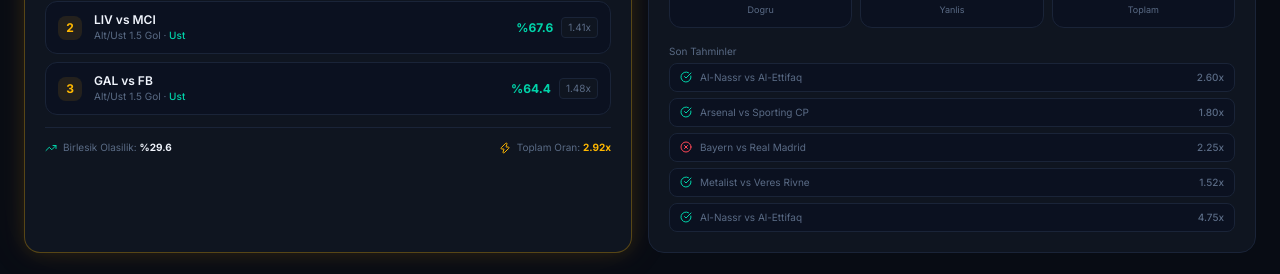
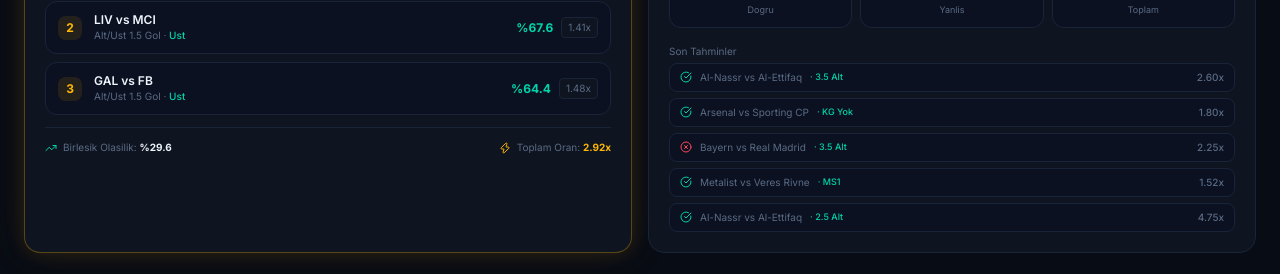
Before and after one commit to yusuferendokumaci-hash/sinyal, a Next.js app: page / in a window 1280 px wide. Shown: the part 316-590 px from the top of the page. Built offline with nearby package versions, Linux system fonts and the light colour scheme.

Commit message:
Show prediction type next to match name in track record

```diff
--- a/src/components/TrackRecord.tsx
+++ b/src/components/TrackRecord.tsx
@@ -172,6 +172,7 @@ export function TrackRecord({ locale }: TrackRecordProps) {
                   <div className="w-3 h-3 rounded-full border border-muted/40 flex-shrink-0" />
                 )}
                 <span className="text-[10px] text-muted truncate">{h.matchLabel}</span>
+                {h.marketLabel && <span className="text-[9px] text-accent font-medium flex-shrink-0">· {h.marketLabel}</span>}
               </div>
               <span className="text-[10px] font-medium text-muted flex-shrink-0 ml-2">{h.odds.toFixed(2)}x</span>
             </div>
```
